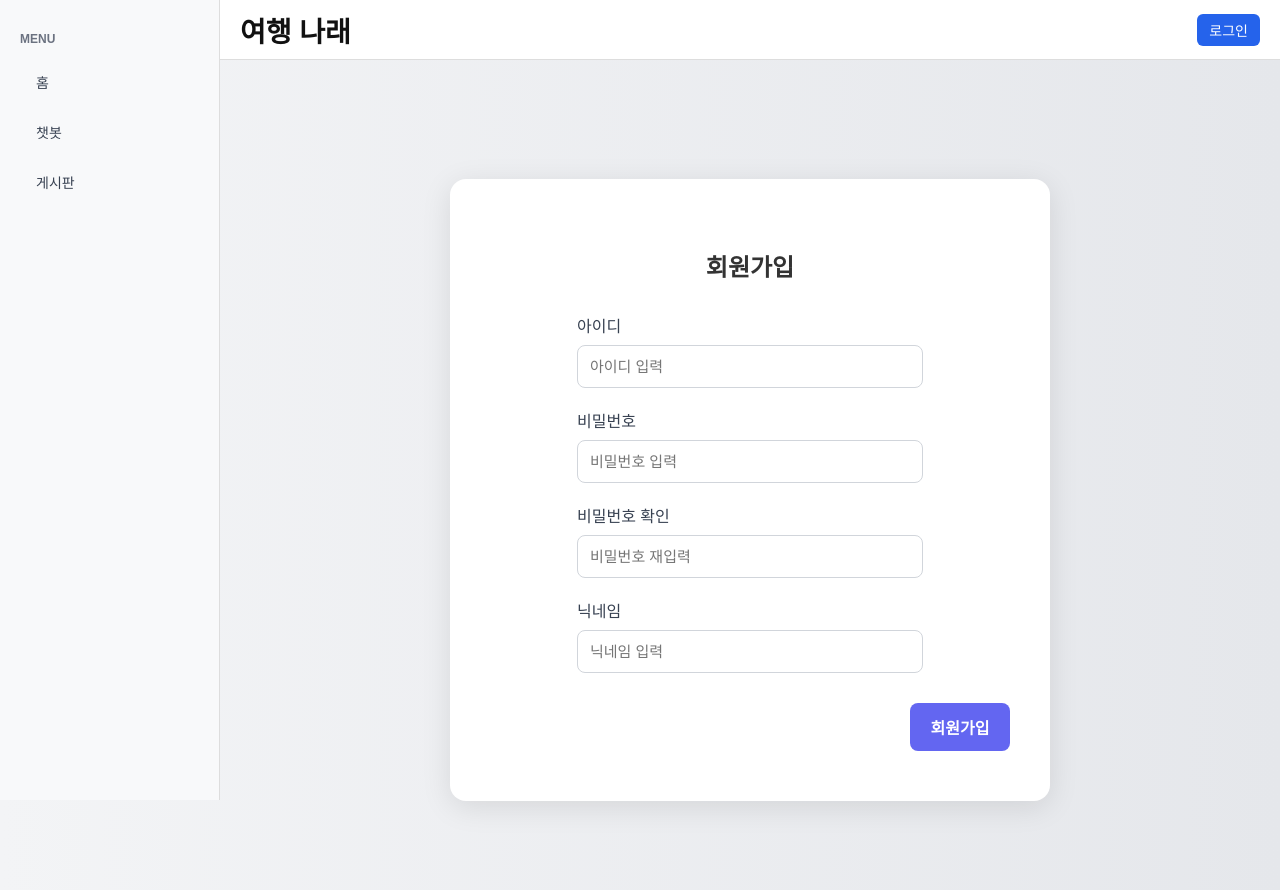
After one commit to WooZhoon/TravelNarae, a Django app: page /signup/ in a window 1280 px wide. The commit adds this page. Run offline with Django 5.2, Linux system fonts and the light colour scheme.

Commit message:
fix: [김승호] 로그인+회원가입 UI 구현

```diff
--- /dev/null
+++ b/chatbot_web/main/static/main/signup.css
@@ -0,0 +1,110 @@
+
+body {
+  font-family: 'Noto Sans KR', sans-serif;
+  background: linear-gradient(to right, #f3f4f6, #e5e7eb);
+}
+
+.signup-wrapper {
+  display: flex;
+  justify-content: center;
+  align-items: center;
+  height: 100vh;
+  padding-top: 30px;
+}
+
+.signup-container {
+  background-color: #ffffff;
+  padding: 50px 40px;
+  border-radius: 16px;
+  box-shadow: 0 6px 30px rgba(0, 0, 0, 0.1);
+  width: 100%;
+  max-width: 600px;
+  box-sizing: border-box;
+  display: flex;
+  flex-direction: column;
+  align-items: center;
+}
+
+.signup-container h2 {
+  text-align: center;
+  margin-bottom: 30px;
+  font-size: 24px;
+  color: #333;
+}
+
+.form-group {
+  margin-bottom: 20px;
+}
+
+label {
+  display: block;
+  margin-bottom: 8px;
+  font-weight: 500;
+  color: #374151;
+}
+
+.input-box {
+  width: 320px;
+  padding: 12px;
+  font-size: 15px;
+  border: 1px solid #d1d5db;
+  border-radius: 8px;
+  transition: border-color 0.3s;
+}
+
+.input-box:focus {
+  outline: none;
+  border-color: #6366f1;
+  box-shadow: 0 0 0 3px rgba(99, 102, 241, 0.15);
+}
+
+.id-check-row {
+  display: flex;
+  gap: 10px;
+}
+
+.check-btn {
+  padding: 10px 16px;
+  background-color: #6366f1;
+  border: none;
+  color: white;
+  border-radius: 8px;
+  cursor: pointer;
+  white-space: nowrap;
+}
+
+.check-btn:hover {
+  background-color: #4f46e5;
+}
+
+.signup-btn {
+  width: 100px;
+  padding: 12px;
+  background-color: #6366f1;
+  color: white;
+  font-weight: bold;
+  text-align: center;
+  border: none;
+  border-radius: 8px;
+  cursor: pointer;
+  font-size: 16px;
+  margin-top: 10px;
+  display: block;
+  margin-left: auto;
+}
+
+.signup-btn:hover {
+  background-color: #4f46e5;
+}
+
+.message {
+  font-size: 13px;
+  margin-top: 6px;
+  color: #888;
+  display: none;
+  transition: opacity 0.3s ease;
+}
+
+.message.active {
+  display: block;
+}
--- a/chatbot_web/main/templates/main/base.html
+++ b/chatbot_web/main/templates/main/base.html
@@ -11,7 +11,6 @@
 </head>
 <body>
 
-  <!-- 모던 사이드바 -->
   <div class="sidebar-modern">
     <div class="sidebar-section">
       <p class="sidebar-title">MENU</p>
@@ -41,7 +40,6 @@
   </div>
 </div>
 
-  <!-- 본문 콘텐츠 -->
   <div class="content-modern">
     {% block content %}
     {% endblock %}
--- a/chatbot_web/main/templates/main/chatbot.html
+++ b/chatbot_web/main/templates/main/chatbot.html
@@ -17,7 +17,7 @@
 {% endblock %}
 
 {% block extra_head %}
-  <link rel="stylesheet" href="{% static 'chatbot.css' %}">
+  <link rel="stylesheet" href="{% static 'main/chatbot.css' %}">
 {% endblock %}
 
 {% block extra_scripts %}
--- /dev/null
+++ b/chatbot_web/main/templates/main/signup.html
@@ -0,0 +1,40 @@
+{% extends 'main/base.html' %}
+{% load static %}
+
+{% block extra_head %}
+  <link rel="stylesheet" href="{% static 'main/signup.css' %}">
+{% endblock %}
+
+{% block header %}{% endblock %}
+
+{% block content %}
+<div class="signup-wrapper">
+  <div class="signup-container">
+    <h2>회원가입</h2>
+
+    <div class="form-group">
+      <label for="username">아이디</label>
+      <input type="text" id="username" class="input-box" placeholder="아이디 입력">
+      <p id="id-check-msg" class="message">이미 사용 중인 아이디입니다.</p>
+    </div>
+
+    <div class="form-group">
+      <label for="password">비밀번호</label>
+      <input type="password" id="password" class="input-box" placeholder="비밀번호 입력">
+    </div>
+
+    <div class="form-group">
+      <label for="password-confirm">비밀번호 확인</label>
+      <input type="password" id="password-confirm" class="input-box" placeholder="비밀번호 재입력">
+      <p id="pw-check-msg" class="message">비밀번호가 일치하지 않습니다.</p>
+    </div>
+
+    <div class="form-group">
+      <label for="nickname">닉네임</label>
+      <input type="text" id="nickname" class="input-box" placeholder="닉네임 입력">
+    </div>
+
+    <button class="signup-btn">회원가입</button>
+  </div>
+</div>
+{% endblock %}
--- a/chatbot_web/main/urls.py
+++ b/chatbot_web/main/urls.py
@@ -11,4 +11,5 @@ urlpatterns = [
     path("login/", auth_views.LoginView.as_view(), name="login"),
     path("logout/", auth_views.LogoutView.as_view(next_page='home'), name="logout"),
     path("profile/", views.profile, name="profile"),
+    path('signup/', views.signup, name='signup'),
 ]
--- a/chatbot_web/main/views.py
+++ b/chatbot_web/main/views.py
@@ -17,6 +17,9 @@ def board(request):
 def login_view(request):
     return render(request, 'main/login.html')
 
+def signup(request):
+    return render(request, 'main/signup.html')
+
 
 
 def chatbot_response(user_message):
```
Also changed, not shown: chatbot_web/main/static/main/login.css (added, +92 -0 lines), chatbot_web/main/templates/main/login.html (+24 -1 lines).
